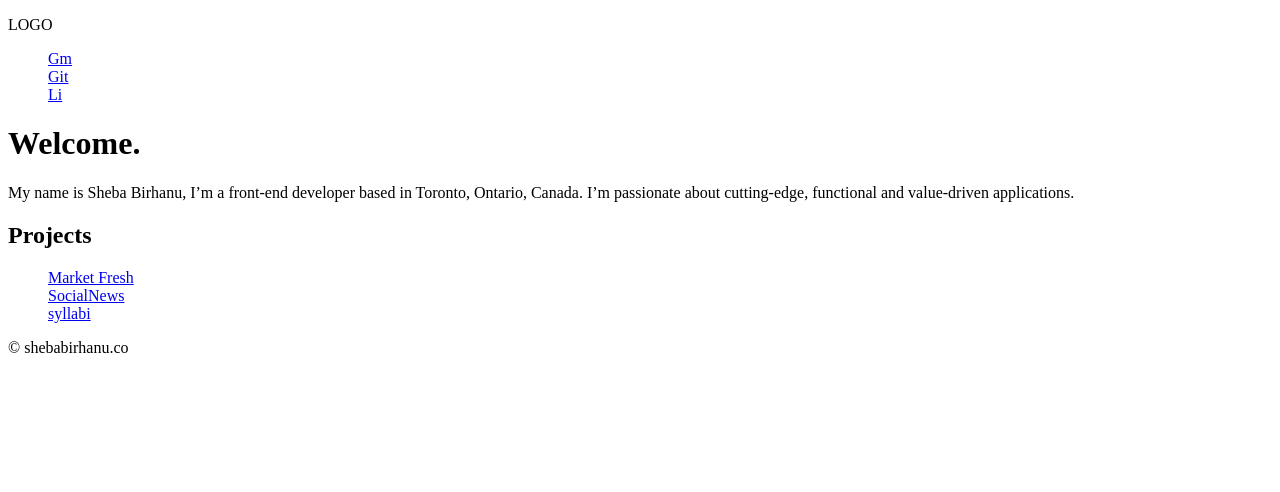
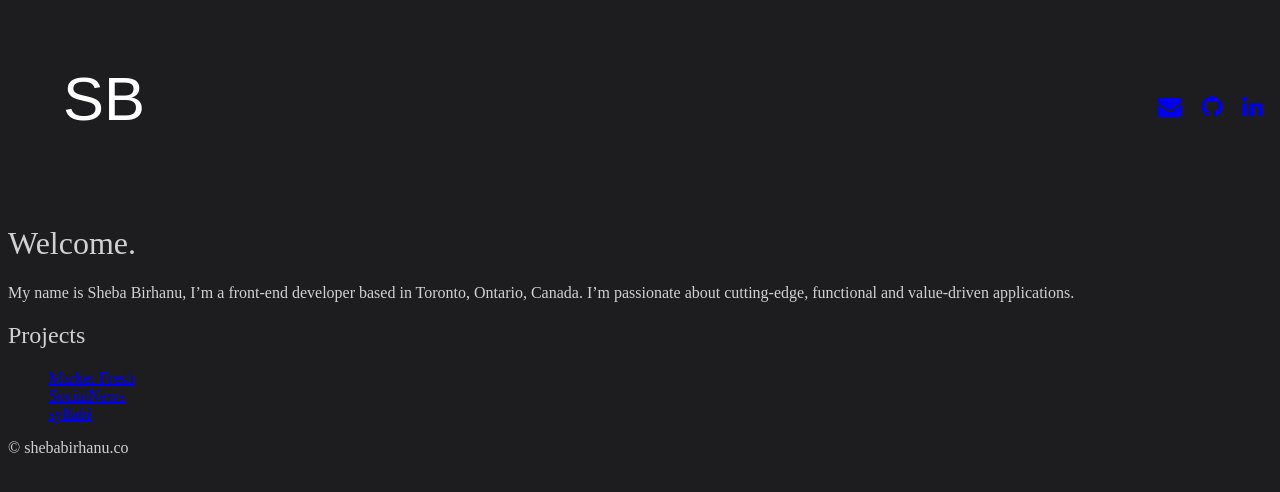
Before and after one commit to shebabirhanu/portfolio, a plain HTML site: page index.html in a window 1280 px wide. Drawn offline with Linux system fonts and the light colour scheme.

Commit message:
Updates - Navigation Completed
Added laceholder logo icon (sb-logo.svg) and email, github, and linkedin icons and links.

```diff
--- a/index.html
+++ b/index.html
@@ -7,32 +7,37 @@
     <meta name="description" content="Home of Sheba Birhanu's projects.">
     <!-- Compare remaining links -->
     <link rel="stylesheet" href="styles.css">
+    <link rel="icon" href="SB-logo.svg" type="image/x-icon">
+    <link rel="stylesheet" href="https://cdnjs.cloudflare.com/ajax/libs/font-awesome/4.7.0/css/font-awesome.min.css">
 </head>
 
 <body>
     <header>
-        <div class="logo" id="">
-            <p>LOGO</p>
+        <section class="nav-container">
+            <div>
+                <img class="logo" id="sb-logo" src="sb-logo.svg"></a>
             </div>
             <div class="nav-links">
                 <ul>
                     <li class="email">
-                    <a aria-label="email" href = "mailto: sbirhanu00@gmail.com">
-                    Gm
+                        <a aria-label="email" class="email-icon" href="mailto:sbirhanu00@gmail.com?subject=Website Inquiry">
+                            <i style="font-size:24px" class="fa">&#xf0e0;</i>
                         </a>
                     </li>
                     <li class="github">
                         <a aria-label="github" href="https://github.com/shebabirhanu">
-                    Git
+                            <i style="font-size:24px" class="fa">&#xf09b;</i>
                         </a>
                     </li>
+
                     <li class="linkedin">
-                    <a aria-label="linkedin" href="www.linkedin.com/in/shebadigital">
-                    Li
+                        <a aria-label="linkedin" href="linkedin.com/in/shebadigital">
+                            <i style="font-size:24px" class="fa">&#xf0e1;</i>
                         </a>
                     </li>
                 </ul>
             </div>
+        </section>
     </header>
 
     <main class="projects-overview">
--- a/styles.css
+++ b/styles.css
@@ -1,3 +1,74 @@
 ul {
     list-style-type:none;
 }
+
+main {
+    display: block;
+}
+
+h1 {
+    margin: .67em 0;
+    font-size: 2em;
+}
+
+hr {
+    box-sizing: content-box;
+    height: 0;
+    overflow: visible;
+}
+
+pre {
+    font-family: monospace, monospace;
+    font-size: 1em;
+}
+
+a {
+    background-color: #0000;
+}
+
+img {
+    border-style: none;
+}
+
+progress {
+    vertical-align: baseline;
+}
+
+textarea {
+    overflow: auto;
+}
+
+body {
+    color: #d1d1d1;
+    background: #1d1d20;
+    font-family: Montserrat-Regular;
+}
+
+h1, h2 {
+    font-weight: 100;
+}
+
+.nav-container {
+    display: flex;
+    align-items: center;
+    justify-content: space-between;
+  }
+
+.nav-links ul {
+    display: flex;
+    list-style: none;
+    margin: 0;
+  }
+
+  .nav-links ul li {
+    padding: 10px;
+  }
+
+
+.logo  {
+    width: 15vw;
+  }
+
+a {
+    width: 100px;
+}
```
Also changed, not shown: SB-logo.svg (added). Lines whose indentation alone changed are shown as unchanged.
